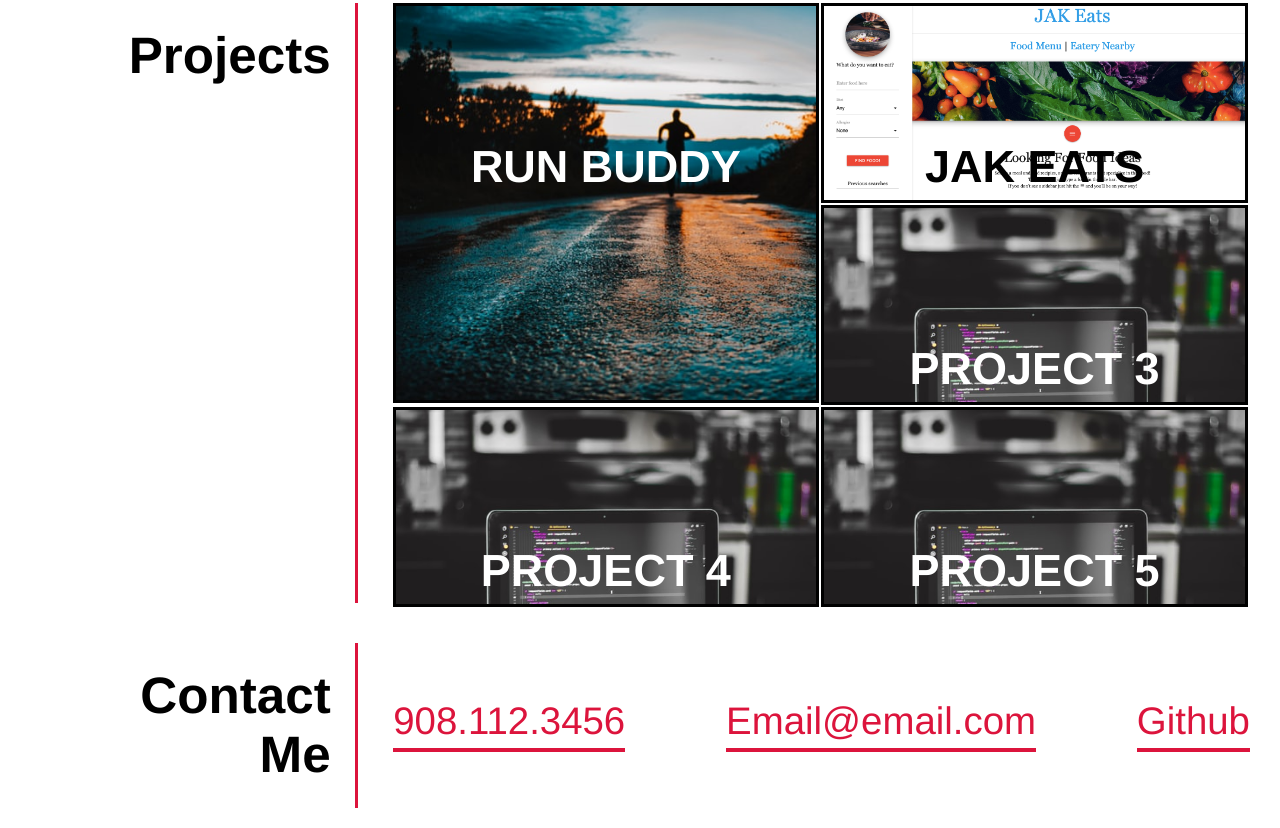
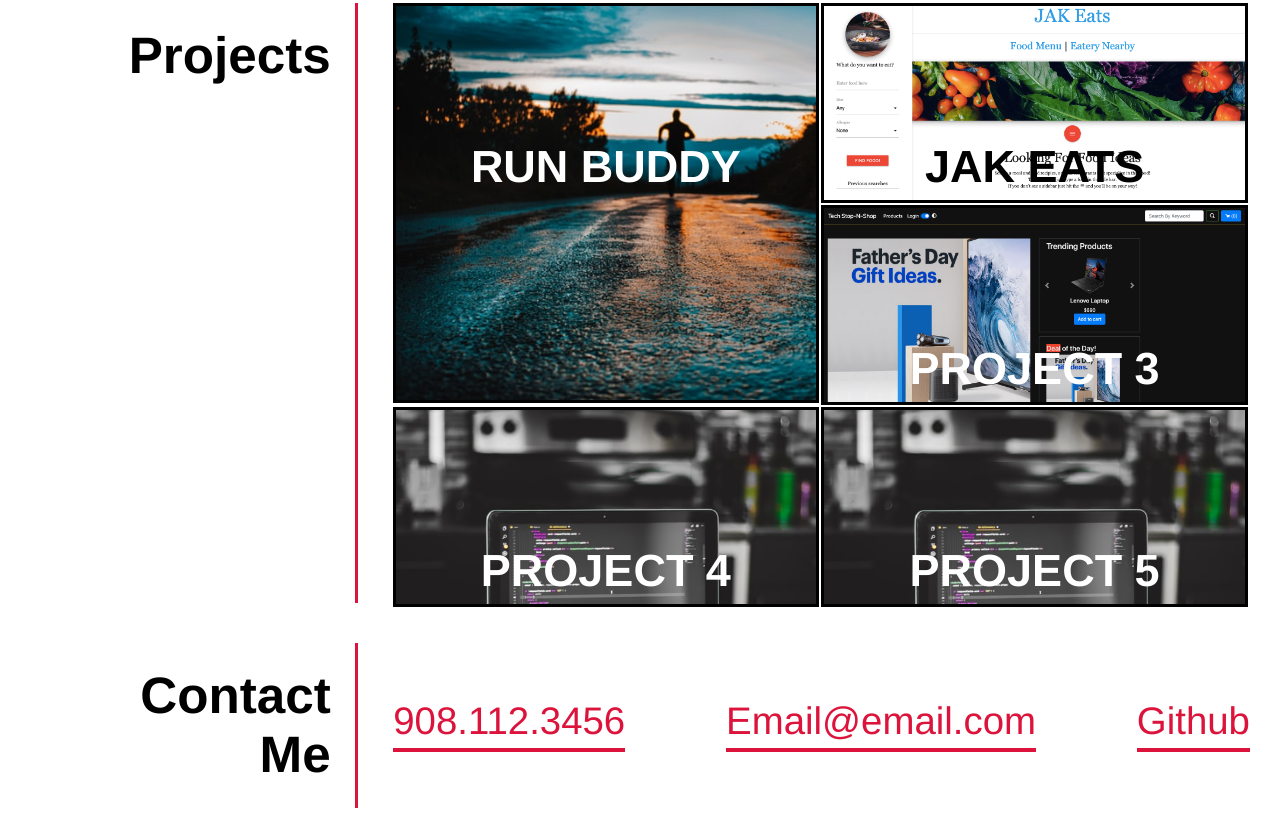
Before and after one commit to Pops08/Joshua-H-Professional-Portfolio, a plain HTML site: page index.html in a window 1280 px wide. Shown: the part 955-1783 px from the top of the page. Drawn offline with Linux system fonts and the light colour scheme.

Commit message:
reference project 2 img

```diff
--- a/assets/css/style.css
+++ b/assets/css/style.css
@@ -208,7 +208,7 @@ header nav ul li a {
   .ProjectsGridItemSample2 {
     grid-column: 3/4;
     grid-row: 2/3;
-    background-image: url(../images/coding.jpg);
+    background-image: url(../images/TechStopNShop.png);
     background-size: cover;
     height: 100%;
   }
```
